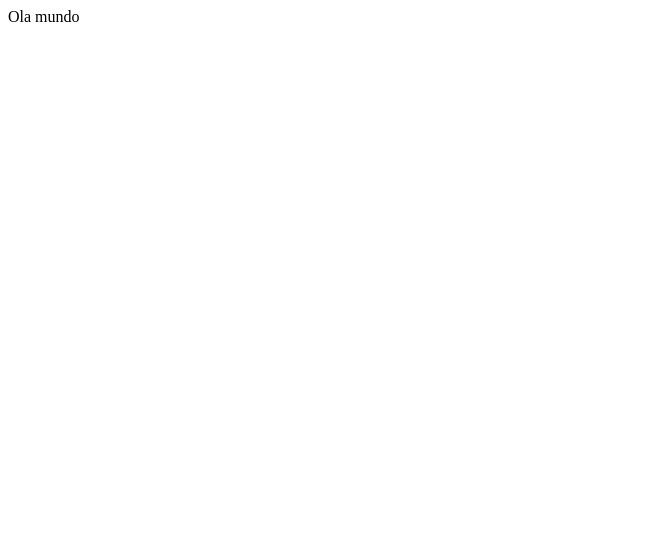
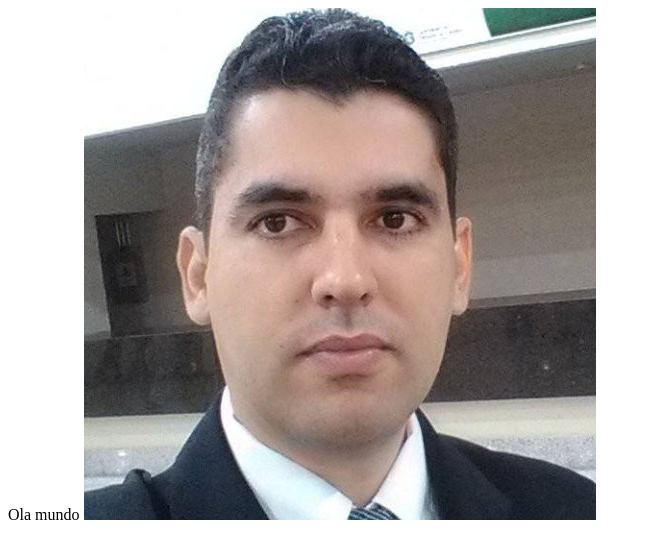
Before and after one commit to giseldoneo/giseldoneo.github.io, a plain HTML site: page index.html in a window 1280 px wide. Shown: the whole page, without its empty margins (0-651 px from the left). Drawn offline with Linux system fonts and the light colour scheme.

Commit message:
Update index.html

```diff
--- a/index.html
+++ b/index.html
@@ -4,7 +4,7 @@
 
 Ola mundo
 
-  <a href="Giseldo_Neo.jpg" />
+  <img src="Giseldo_Neo.jpg" />
 
 </body>
 
```
